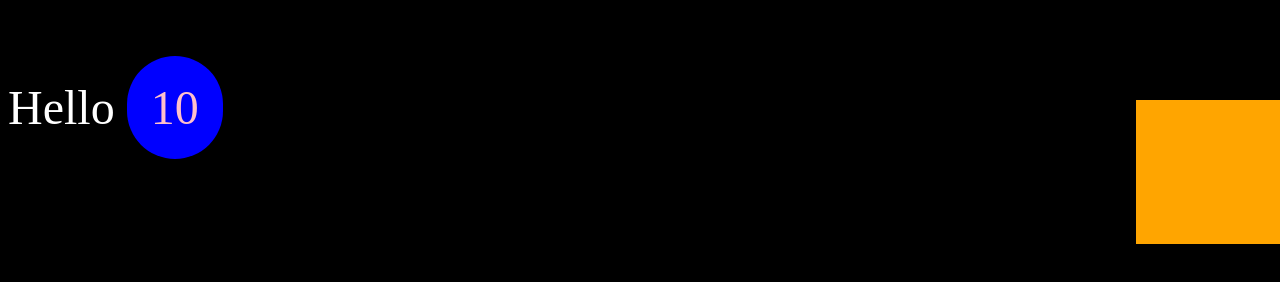
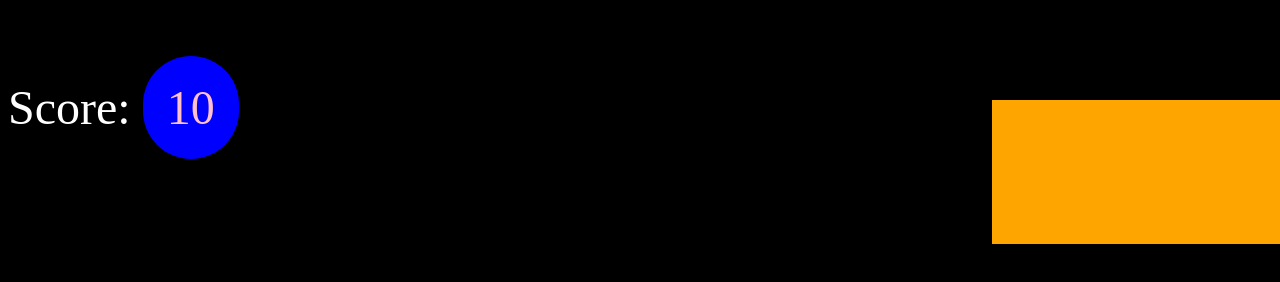
Before and after one commit to debil2030/tetris, a plain HTML site: page index.html in a window 1280 px wide. Drawn offline with Linux system fonts and the light colour scheme.

Commit message:
Add files via upload

```diff
--- a/index.html
+++ b/index.html
@@ -5,18 +5,23 @@
     <meta charset="UTF-8">
     <meta http-equiv="X-UA-Compatible" content="IE=edge">
     <meta name="viewport" content="width=device-width, initial-scale=1.0">
-    <title>Hello</title>
+    <title>Hello
+
+    </title>
 
     <link rel="stylesheet" href="style.css">
 
 </head>
 
 <body>
-    Hello
+    Score:
     <p id="score">
-        Score:
+        0
     </p>
-    <div id="square">
+    <div id="square1" class="square">
+
+    </div>
+    <div id="square2" class="square">
 
     </div>
     <script src="./index.js"></script>
--- a/index.js
+++ b/index.js
@@ -2,6 +2,7 @@
 setInterval(() => {
   score += 1;
   document.getElementById("score").innerHTML = score;
-  document.getElementById("square").style.top = score *10 + "px";
-  console.log(1)
+  document.getElementById("square1").style.top = score *10 + "px";
+  document.getElementById("square2").style.top = score *10 + "px";
+  console.log(score)
 }, 500)
--- a/style.css
+++ b/style.css
@@ -11,11 +11,17 @@ border-radius: 10rem;
 display: inline-block;
 padding: 0.5rem;
 }
-#square {
+.square {
     height: 3rem;
     width: 3rem;
     background: orange;
     position: fixed;
+}
+#square1 {
     top: 0;
     right: 0;
 }
+#square2 {
+    top: 0;
+    right: 3rem;
+}
```
